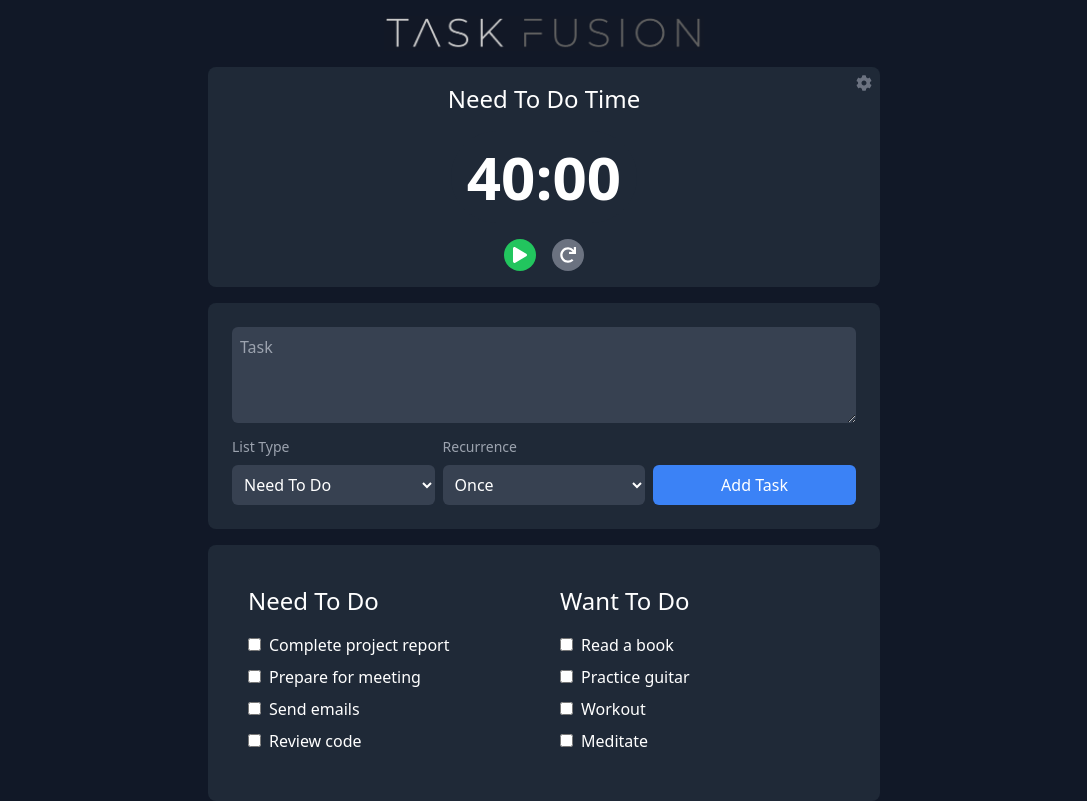
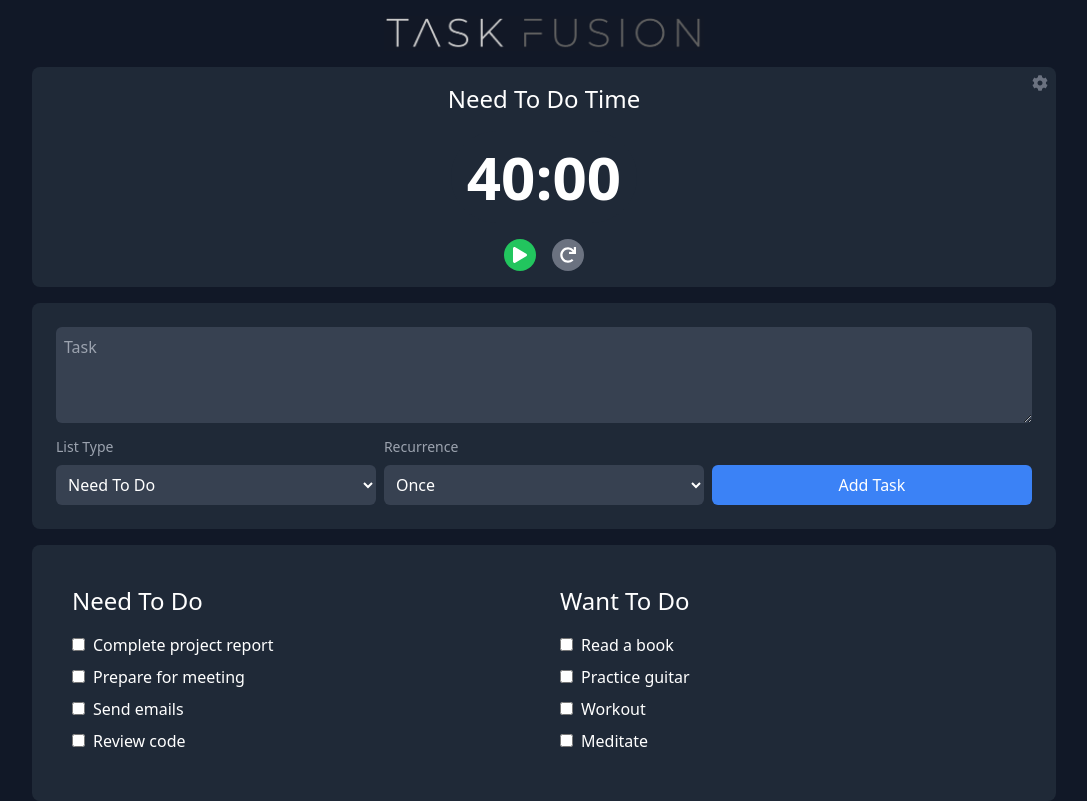
Before and after one commit to AlexZan/task-fusion, a React (Create React App) app: page / in a window 1280 px wide. Shown: the whole page, without its empty margins (96-1183 px from the left). Built offline with nearby package versions, Linux system fonts and the light colour scheme.

Commit message:
made it wider

```diff
--- a/src/App.js
+++ b/src/App.js
@@ -22,7 +22,7 @@ function App() {
       <header className="text-center p-4">
         <img src={process.env.PUBLIC_URL + '/logo-thin.PNG'} alt="Logo" className="mx-auto w-1/2 max-w-xs" />
       </header>
-      <div className="container mx-auto max-w-2xl">
+      <div className="container mx-auto max-w-5xl">
         <TaskTimer />
         <TaskForm addTask={addTask} />
         <DndProvider backend={HTML5Backend}>
```
